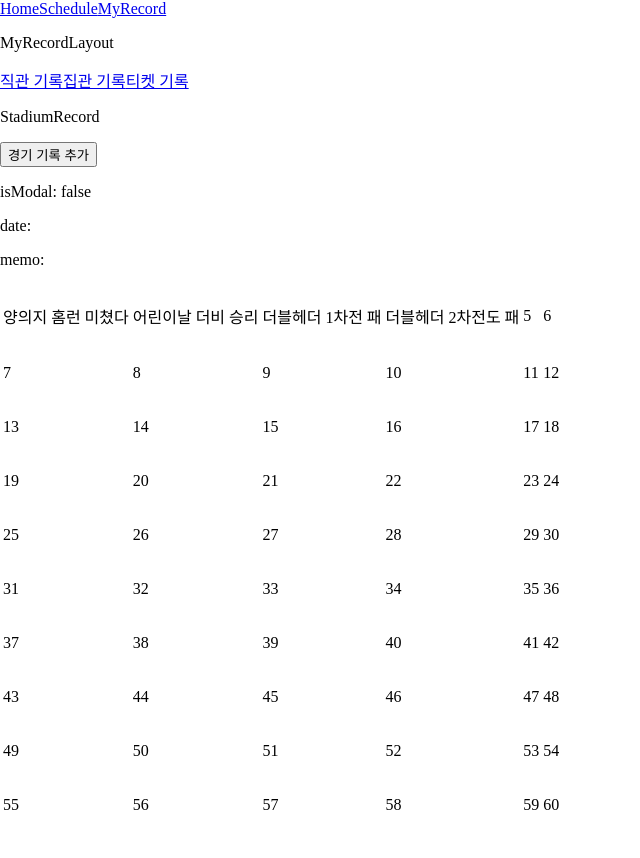
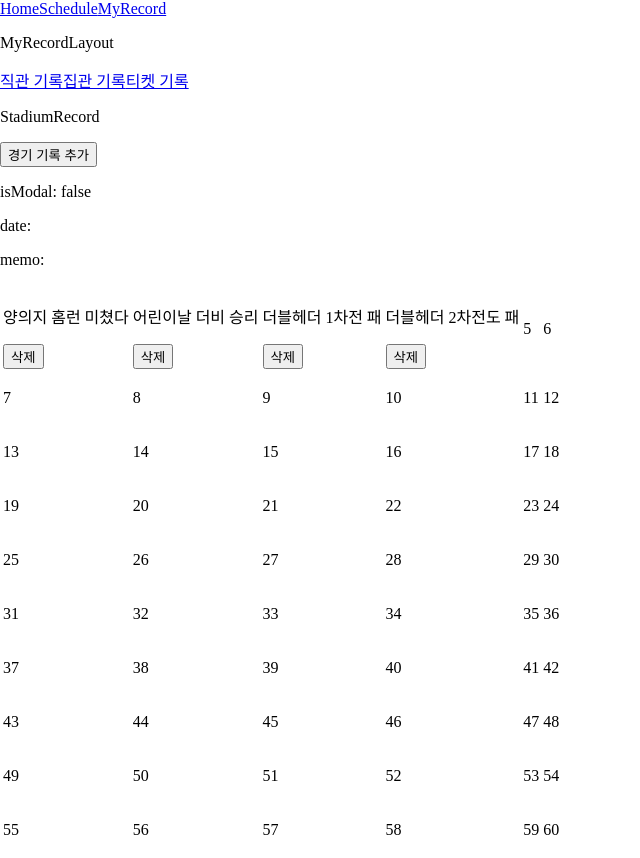
Before and after one commit to sookyung2ee/bears-baseball, a React (Vite) app: page /myrecord in a window 1280 px wide. Shown: the whole page, without its empty margins (0-640 px from the left). Before the commit the page ends 833 px from the top, so only its background shows below. Built offline with nearby package versions, Linux system fonts and the light colour scheme.

Commit message:
add delete button to StadiumRecord

```diff
--- a/src/Components/record/RecordDay.jsx
+++ b/src/Components/record/RecordDay.jsx
@@ -1,9 +1,13 @@
 import React from "react";
 
-export default function RecordDay({ num, type, record }) {
+export default function RecordDay({ num, type, record, onDelete }) {
+  const handleDelete = () => {
+    onDelete({ deletedRecord: record, type });
+  };
   return (
     <td>
       <p>{record.length !== 0 ? record.memo : num}</p>
+      {record.length !== 0 && <button onClick={handleDelete}>삭제</button>}
     </td>
   );
 }
--- a/src/hooks/useAddWatchRecord.jsx
+++ /dev/null
@@ -1,21 +0,0 @@
-import useGamesSchedule from "./usegamesSchedule";
-import useUser from "./useUser";
-
-export default function useAddWatchRecord() {
-  const { user, setUser } = useUser();
-  const { games } = useGamesSchedule();
-  const addWatechRecord = (record) => {
-    const { info, type } = record;
-    const gamesOfDay = games.filter((game) => game.date === info.date);
-    const gameId = gamesOfDay[0].gameId;
-    const newInfo = { ...info, gameId };
-    setUser((prev) => {
-      const prevRecord = prev.records?.[type] ?? [];
-      return {
-        ...prev,
-        records: { ...prev.records, [type]: [...prevRecord, newInfo] },
-      };
-    });
-  };
-  return addWatechRecord;
-}
--- /dev/null
+++ b/src/hooks/useWatchRecordManager.jsx
@@ -0,0 +1,41 @@
+import useGamesSchedule from "./usegamesSchedule";
+import useUser from "./useUser";
+
+export default function useWatchRecordManager() {
+  const { user, setUser } = useUser();
+  const { games } = useGamesSchedule();
+  const addWatechRecord = (record) => {
+    const { info, type } = record;
+    // 더블헤더 고려해서 추후 코드 수정
+    const gamesOfDay = games.find((game) => game.date === info.date);
+
+    if (!gamesOfDay) {
+      console.log("일치하는 게임이 없습니다.");
+      return;
+    }
+    setUser((prev) => {
+      const gameId = gamesOfDay.gameId;
+      const newInfo = { ...info, gameId };
+      const prevRecord = prev.records?.[type] ?? [];
+      return {
+        ...prev,
+        records: { ...prev.records, [type]: [...prevRecord, newInfo] },
+      };
+    });
+  };
+
+  const deleteWatechRecord = ({ deletedRecord, type }) => {
+    setUser((prev) => {
+      return {
+        ...prev,
+        records: {
+          ...prev.records,
+          [type]: prev.records[type].filter(
+            (record) => record.gameId !== deletedRecord.gameId,
+          ),
+        },
+      };
+    });
+  };
+  return { addWatechRecord, deleteWatechRecord };
+}
--- a/src/pages/myrecord/StadiumRecord.jsx
+++ b/src/pages/myrecord/StadiumRecord.jsx
@@ -1,7 +1,7 @@
 import React, { useMemo, useState } from "react";
 import RecordDay from "../../Components/record/RecordDay";
 import useGameRecords from "../../hooks/useGameRecords";
-import useAddWatchRecord from "../../hooks/useAddWatchRecord";
+import useWatchRecordManager from "../../hooks/useWatchRecordManager";
 
 const TOTAL = 60;
 const COLS = 6;
@@ -15,7 +15,7 @@ for (let i = 0; i < nums.length; i += COLS) {
 
 export default function StadiumRecord() {
   const sortedRecords = useGameRecords("stadium");
-  const addWatechRecord = useAddWatchRecord();
+  const { addWatechRecord, deleteWatechRecord } = useWatchRecordManager();
   const [isModal, setIsModal] = useState(false);
   const [form, setForm] = useState({ date: "", memo: "", food: "" });
 
@@ -83,6 +83,7 @@ export default function StadiumRecord() {
                   num={num}
                   type="stadium"
                   record={sortedRecords[num - 1] ?? []}
+                  onDelete={deleteWatechRecord}
                 />
               ))}
             </tr>
```
